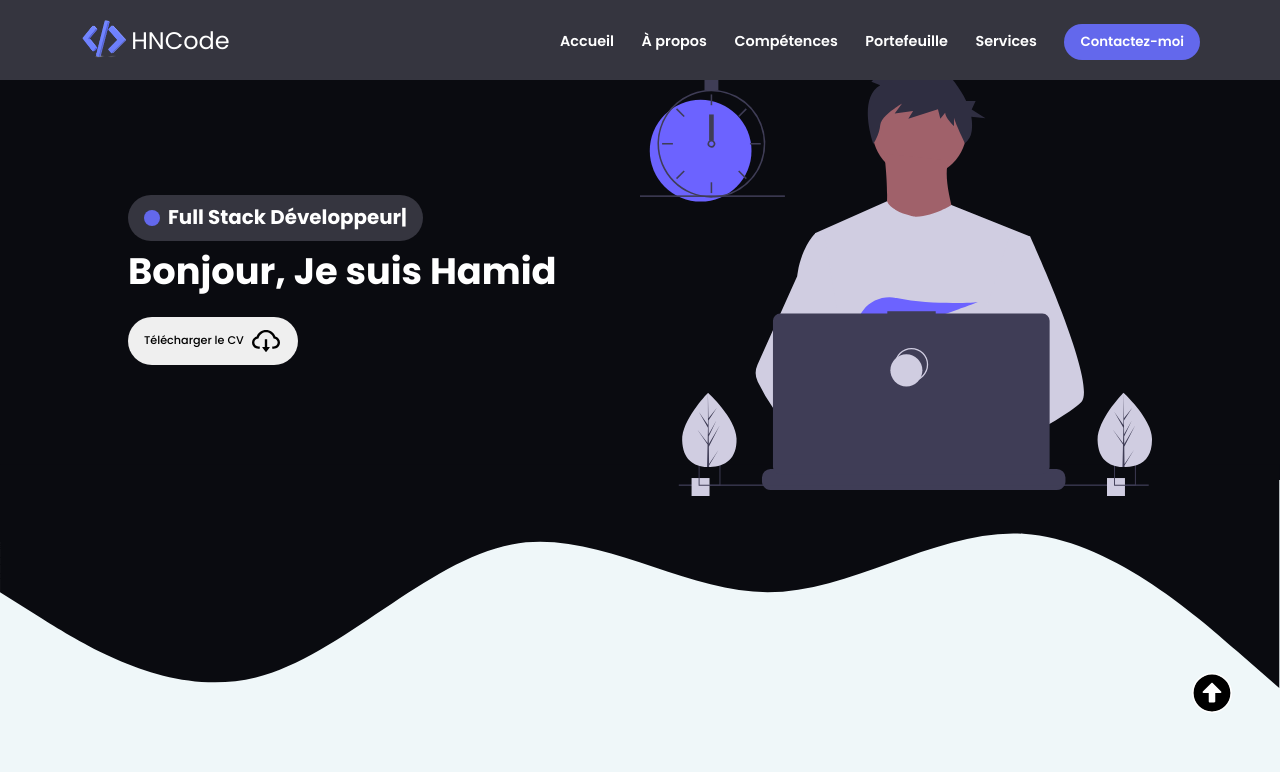
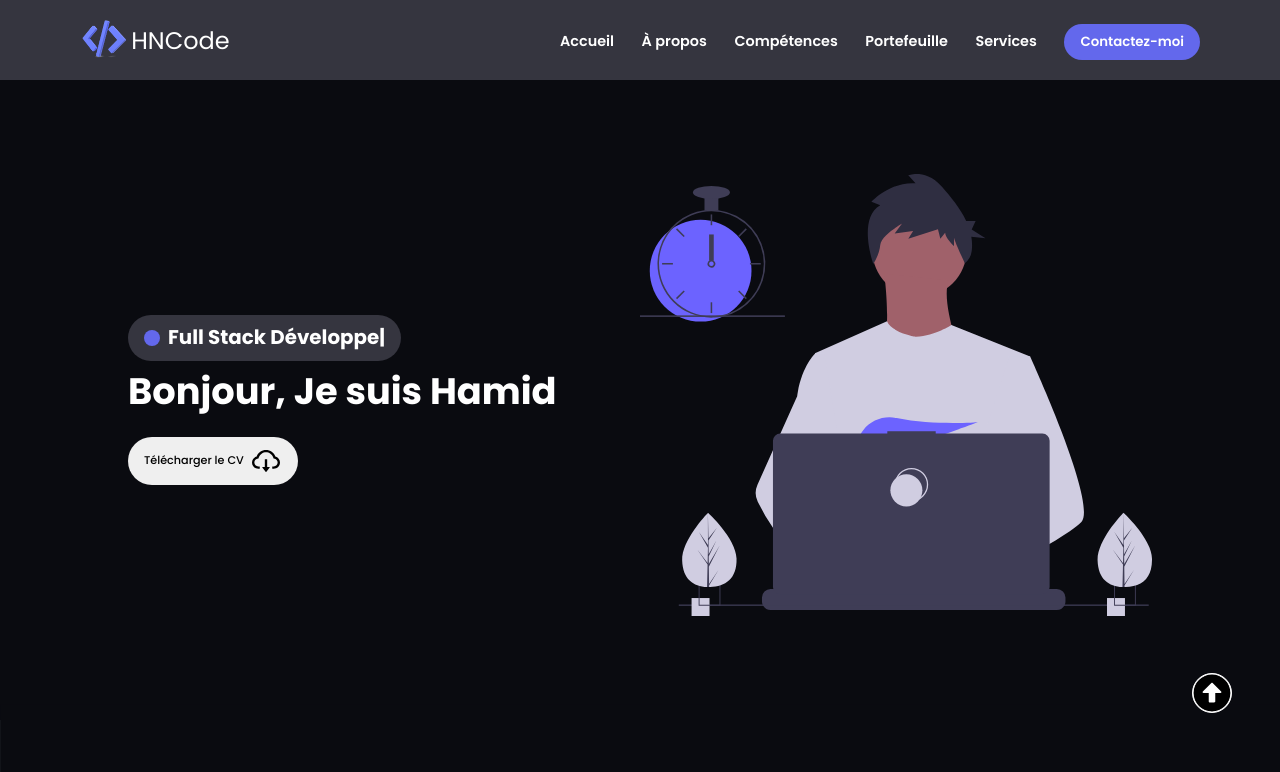
Before and after one commit to HN77/portfolio, a React (Create React App) app: page / in a window 1280 px wide. Shown: the top 772 px of the page. Built offline with nearby package versions, Linux system fonts and the light colour scheme.

Commit message:
Fixing about section

```diff
--- a/src/Sections/About/AboutElements.js
+++ b/src/Sections/About/AboutElements.js
@@ -9,10 +9,11 @@ export const AboutSection = styled.div`
     align-items: center;
 `;
 export const Waves = styled.img`
-    width: 100%;
+    width: 101%;
     position: absolute;
     top: -1rem;
-    z-index: 2;
+    right: 0;
+    left: 0;
 `;
 export const Hand = styled.div`
     position: absolute;
--- a/src/Sections/Hero/HeroElements.js
+++ b/src/Sections/Hero/HeroElements.js
@@ -2,7 +2,7 @@ import styled, { keyframes } from 'styled-components';
 
 export const HeroSection = styled.div`
     width: 100vw;
-    height: 50vh;
+    height: 80vh;
     color: var(--white);
     background-color: var(--black);
     display: flex;
@@ -10,7 +10,8 @@ export const HeroSection = styled.div`
     position: relative;
 
     @media only Screen and (max-width: 48em) {
-        height: 85vh;
+        height: 80vh;
+        display: block;
     }
     @media only Screen and (max-width: 420px) {
         height: auto;
```
